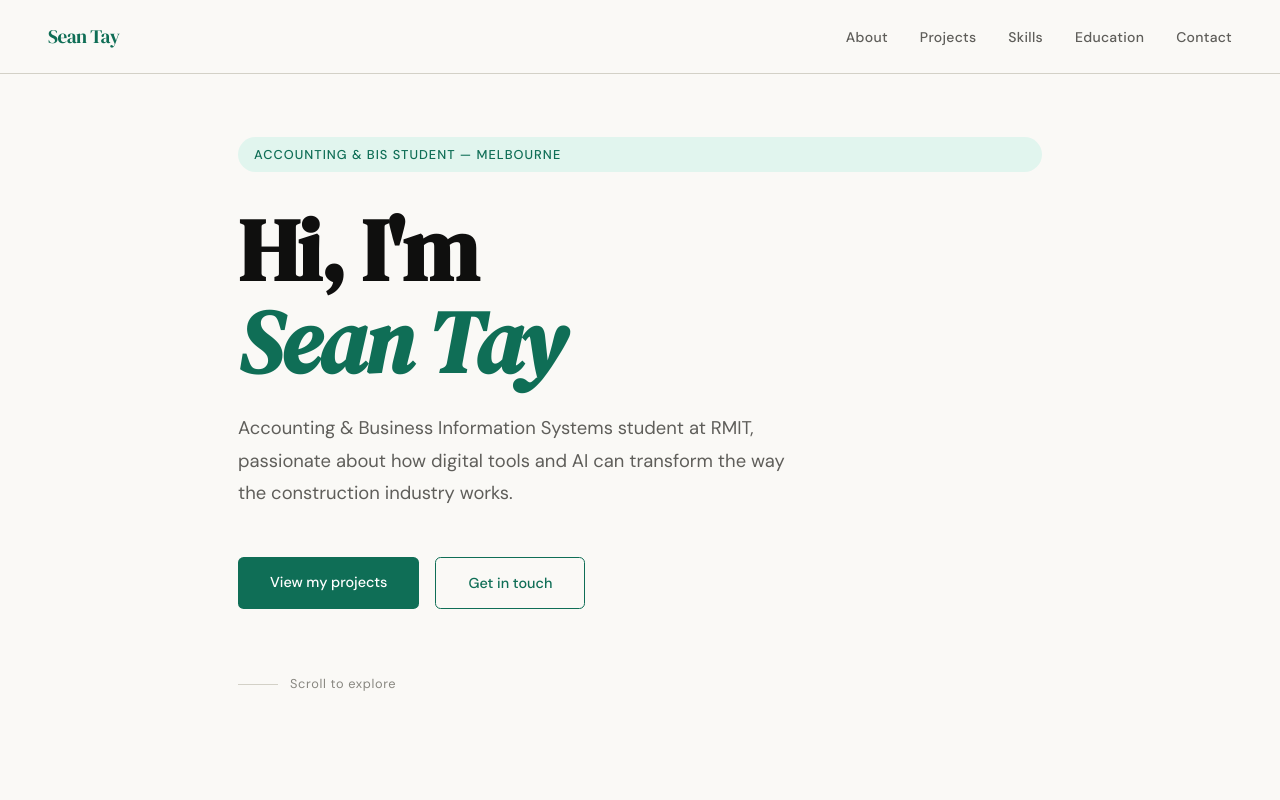
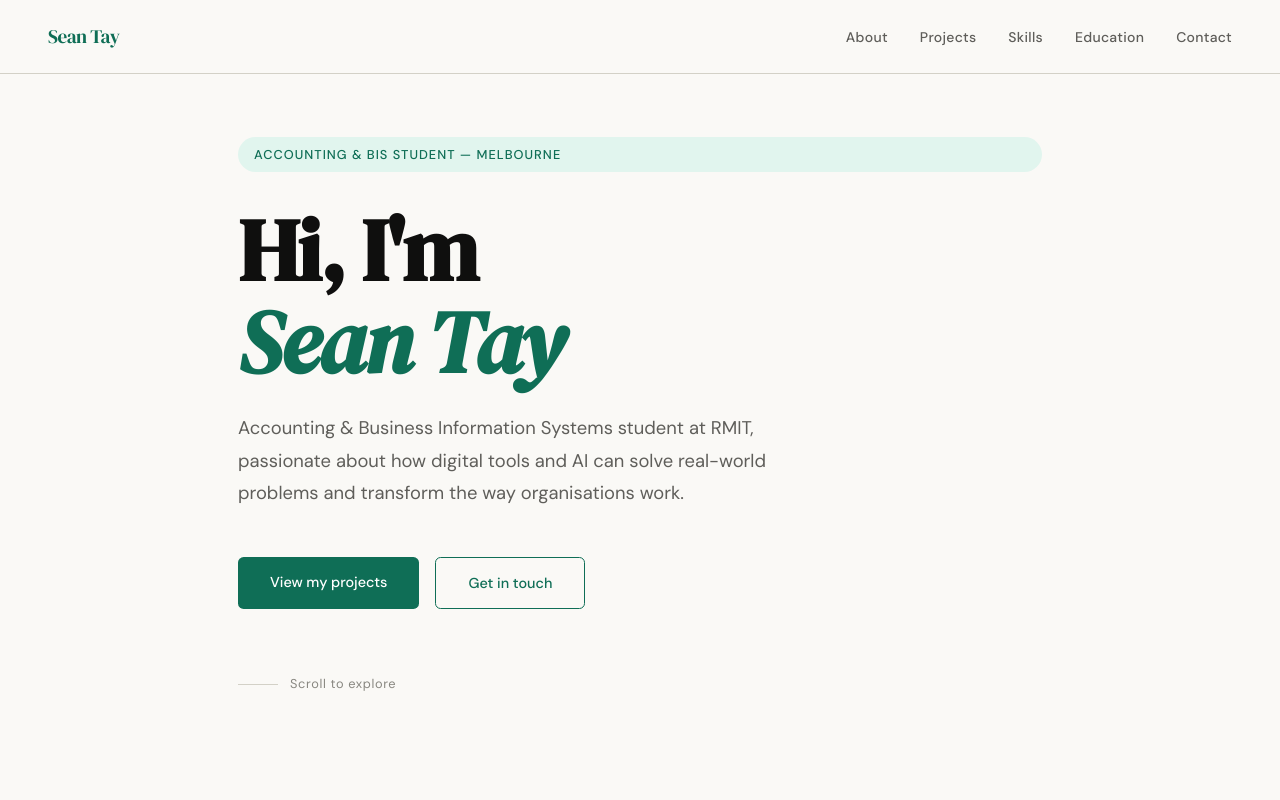
Before and after one commit to seantay55/seantay55.github.io, a plain HTML site: page index.html in a window 1280 px wide. Shown: the top 800 px of the page. Drawn offline with Linux system fonts and the light colour scheme.

Commit message:
Update bio to be more general

```diff
--- a/index.html
+++ b/index.html
@@ -624,7 +624,7 @@
     Hi, I'm<br><em>Sean Tay</em>
   </h1>
   <p class="hero-desc fade-up delay-2">
-    Accounting & Business Information Systems student at RMIT, passionate about how digital tools and AI can transform the way the construction industry works.
+    Accounting & Business Information Systems student at RMIT, passionate about how digital tools and AI can solve real-world problems and transform the way organisations work.
   </p>
   <div class="hero-cta fade-up delay-3">
     <a href="#projects" class="btn btn-primary">View my projects</a>
```
